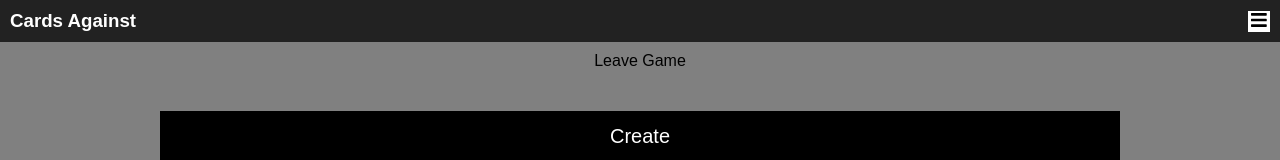
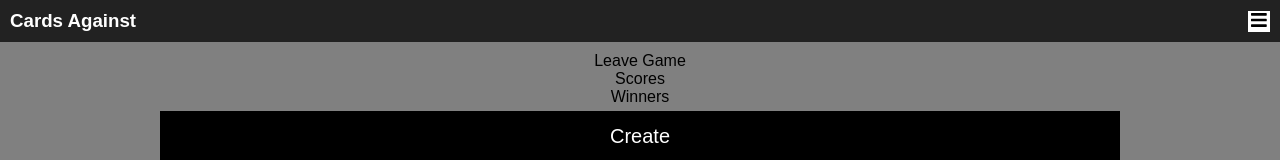
Before and after one commit to hewhowearspants/Cards-Against-Your-Sanity, a React (Create React App) app in the folder client/: page / in a window 1280 px wide. Both pictures are taken after a click on the element 1259 px from the left and 21 px from the top of the page. Shown: the top 160 px of the page. Built offline with nearby package versions, Linux system fonts and the light colour scheme; no server answers.

Commit message:
add roomCode, scores and winners to menu

```diff
--- a/client/src/components/Menu.jsx
+++ b/client/src/components/Menu.jsx
@@ -4,6 +4,9 @@ const Menu = (props) => {
   return (
     <div className='menu'>
       <p onClick={props.leaveGame}>Leave Game</p>
+      {props.roomCode && <p>Room: {props.roomCode}</p>}
+      <p>Scores</p>
+      <p>Winners</p>
     </div>
   )
 }
```
